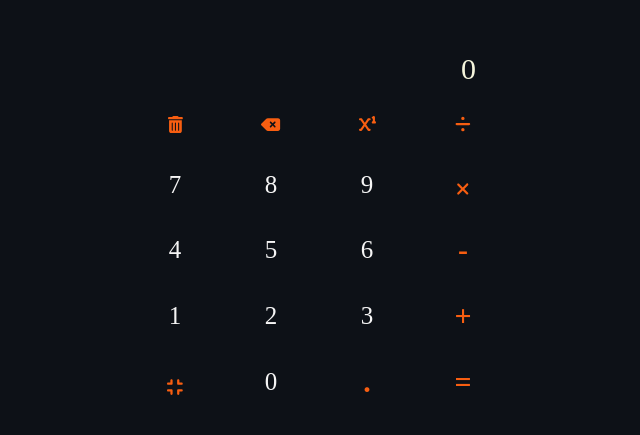
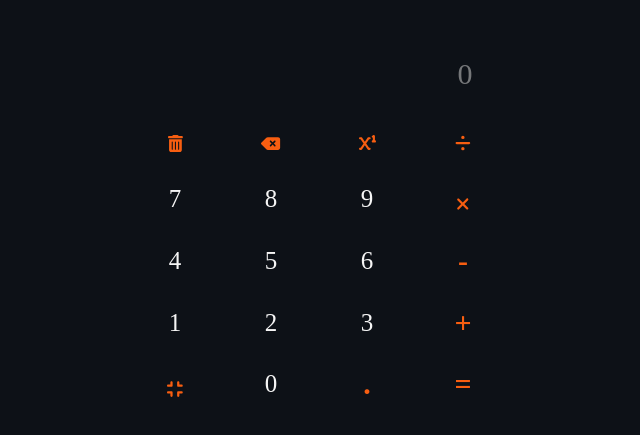
Before and after one commit to dawidkapuza/react-calculator, a React (Create React App) app: page / in a window 1280 px wide. Shown: the part 265-700 px from the top of the page, without its empty margins (321-961 px from the left). Built offline with nearby package versions, Linux system fonts and the light colour scheme; a web font is replaced by a local one.

Commit message:
History Feature

```diff
--- /dev/null
+++ b/src/components/UI/icon/Icon.jsx
@@ -0,0 +1,35 @@
+import {
+  faCompress,
+  faDeleteLeft,
+  faDivide,
+  faMultiply,
+  faPercent,
+  faSuperscript,
+  faTrashCan
+} from "@fortawesome/free-solid-svg-icons";
+import { FontAwesomeIcon } from "@fortawesome/react-fontawesome";
+import React from "react";
+
+export default function Icon({ value }) {
+  return (
+    <div>
+      {value === "backspace" ? (
+        <FontAwesomeIcon style={{ height: "17px" }} icon={faDeleteLeft} />
+      ) : value === "erase" ? (
+        <FontAwesomeIcon style={{ height: "17px" }} icon={faTrashCan} />
+      ) : value === "more" ? (
+        <FontAwesomeIcon style={{ height: "18px" }} icon={faCompress} />
+      ) : value === "/" ? (
+        <FontAwesomeIcon style={{ height: "18px" }} icon={faDivide} />
+      ) : value === "*" ? (
+        <FontAwesomeIcon style={{ height: "18px" }} icon={faMultiply} />
+      ) : value === "%" ? (
+        <FontAwesomeIcon style={{ height: "18px" }} icon={faPercent} />
+      ) : value === "^" ? (
+        <FontAwesomeIcon style={{ height: "17px" }} icon={faSuperscript} />
+      ) : (
+        value
+      )}
+    </div>
+  );
+}
--- a/src/components/UI/textarea/TextArea.jsx
+++ /dev/null
@@ -1,32 +0,0 @@
-import React from "react";
-import cl from "./TextArea.module.css";
-
-export default class TextArea extends React.Component {
-  constructor(props) {
-    super(props);
-    this.textArea = React.createRef();
-  }
-  componentDidMount() {
-    const node = this.textArea.current;
-    node.scrollTop = node.scrollHeight;
-    window.addEventListener("resize", () => {
-      node.scrollTop = node.scrollHeight;
-    });
-  }
-  componentDidUpdate() {
-    const node = this.textArea.current;
-    node.scrollTop = node.scrollHeight;
-  }
-
-  render() {
-    return (
-      <textarea
-        ref={this.textArea}
-        className={cl.textarea}
-        {...this.props}
-        value={this.props.children}
-        tabIndex="-1"
-      />
-    );
-  }
-}
--- a/src/components/UI/textarea/TextArea.module.css
+++ /dev/null
@@ -1,20 +0,0 @@
-.textarea {
-  resize: none;
-  border: none;
-  color: beige;
-  width: 100%;
-  height: 100%;
-  text-align: right;
-  user-select: none;
-  font-size: 30px;
-  padding-right: 35px;
-  -ms-overflow-style: none; /* IE and Edge */
-  scrollbar-width: none; /* Firefox */
-}
-.textarea:focus {
-  outline: none;
-}
-
-.textarea::-webkit-scrollbar {
-  display: none;
-}
--- a/src/components/buttonBox/ButtonBox.jsx
+++ b/src/components/buttonBox/ButtonBox.jsx
@@ -1,8 +1,7 @@
-import { faCompress, faDeleteLeft, faDivide, faMultiply, faPercent, faSuperscript, faTrashCan } from "@fortawesome/free-solid-svg-icons";
-import { FontAwesomeIcon } from "@fortawesome/react-fontawesome";
 import React from "react";
 import { btnValues } from "../../utils/btnValues";
 import Button from "../UI/button/Button";
+import Icon from "../UI/icon/Icon";
 import cl from "./ButtonBox.module.css";
 
 export default function ButtonBox(props) {
@@ -17,42 +16,7 @@ export default function ButtonBox(props) {
             isunary={isunary}
             className={isNaN(+value) ? cl.nonNumericSymbol : cl.numericSymbol}
           >
-            {value === "backspace" ? (
-              <FontAwesomeIcon
-                style={{height: "17px" }}
-                icon={faDeleteLeft}
-              />
-            ) : value === "erase" ? (
-              <FontAwesomeIcon
-                style={{height: "17px" }}
-                icon={faTrashCan}
-              />
-            ) : value === 'more'? (
-              <FontAwesomeIcon
-                style={{height: "18px" }}
-                icon={faCompress}
-              />
-            ) : value === '/'? (
-              <FontAwesomeIcon
-                style={{height: "18px" }}
-                icon={faDivide}
-              />
-            ) : value === '*'? (
-              <FontAwesomeIcon
-                style={{height: "18px" }}
-                icon={faMultiply}
-              />
-            ) : value === '%'? (
-              <FontAwesomeIcon
-                style={{height: "18px" }}
-                icon={faPercent}
-              />
-            ) : value === '^'? (
-              <FontAwesomeIcon
-                style={{height: "17px" }}
-                icon={faSuperscript}
-              />
-            ) : value}
+            <Icon value={value}></Icon>
           </Button>
         );
       })}
--- a/src/components/buttonBox/ButtonBox.module.css
+++ b/src/components/buttonBox/ButtonBox.module.css
@@ -1,5 +1,6 @@
 .buttonBox {
   width: 100%;
+  height: 20%;
   flex-grow: 1;
   display: grid;
   grid-template-columns: repeat(4, 1fr);
--- a/src/components/interface/Interface.jsx
+++ b/src/components/interface/Interface.jsx
@@ -3,15 +3,51 @@ import { useCalculator } from "../../hooks/useCalculator";
 import ButtonBox from "../buttonBox/ButtonBox";
 import Screen from "../screen/Screen";
 import cl from "./Interface.module.css";
-import { toLocaleString } from "../../utils/formatting";
 
 export default function Interface() {
-  const [result, expression, onClick] = useCalculator("");
+  const [result, expression, history, onClick] = useCalculator("");
+
+  let currentExpression = history[0].expression;
+  let currentResult = history[0].result;
+  let expIsEmpty = expression ? 1 : 0
+  console.log(history);
   return (
     <div className={cl.interface}>
-      <Screen>{`\r\r\r\r\r${toLocaleString(expression)}\r${
-        result ? '= ' + toLocaleString(result) : 0
-      }`}</Screen>
+      <Screen>
+        <div className={cl.content}>
+          <span className={cl.history}>
+
+            {
+
+              history.map((i, idx) => {
+              let expression = history[history.length - idx - expIsEmpty]?.expression || "";
+              let result = history[history.length - idx - expIsEmpty]?.result;
+              return (
+                <span key={idx} style={{marginBottom: "15px"}}>
+                  {expression}
+                  <br />
+                  {result ? "= " + result : ""}
+                  <br />
+                </span>
+              );
+            })}
+          </span>
+          <span className={expIsEmpty ? cl.selected : ""}>
+            {expression
+              ? expression
+              : currentExpression !== ""
+              ? currentExpression
+              : 0}
+          </span>
+          <span className={expIsEmpty ? "" : cl.selected}>
+            {result
+              ? "= " + result
+              : currentResult !== ""
+              ? "= " + currentResult
+              : ""}
+          </span>
+        </div>
+      </Screen>
 
       <ButtonBox onClick={onClick} />
     </div>
--- a/src/components/interface/Interface.module.css
+++ b/src/components/interface/Interface.module.css
@@ -7,7 +7,6 @@
   left: 50%;
   top: 50%;
   transform: translate(-50%, -50%);
-
 }
 
 @media screen and (max-width: 700px) {
@@ -16,3 +15,27 @@
     width: 100%;
   }
 }
+
+.content {
+  display: flex;
+  flex-direction: column;
+  position: absolute;
+  top: auto;
+  right: 0;
+  bottom: 0;
+  text-align: right;
+  height: 100%; /* TODO: Make content scrollable without setting height */
+  padding-right: 10%;
+  padding-left: 10%;
+  margin-bottom: 1rem;
+
+}
+.history {
+  display: flex;
+  flex-direction: column;
+  margin-top: auto;
+}
+.selected {
+  font-size: 36px;
+  color: beige;
+}
--- a/src/components/screen/Screen.jsx
+++ b/src/components/screen/Screen.jsx
@@ -1,11 +1,28 @@
-import React from 'react'
-import TextArea from '../UI/textarea/TextArea'
-import cl from './Screen.module.css'
+import React from "react";
+import cl from "./Screen.module.css";
 
-export default function Screen(props) {
-  return (
-    <div className={cl.screen}>
-      <TextArea readOnly {...props}/>
-    </div>
-  )
+export default class Screen extends React.Component {
+  constructor(props) {
+    super(props);
+    this.screen = React.createRef();
+  }
+  componentDidMount() {
+    const node = this.screen.current;
+    node.scrollTop = node.scrollHeight;
+  }
+  componentDidUpdate() {
+    const node = this.screen.current;
+    node.scrollTop = node.scrollHeight;
+    window.addEventListener("resize", () => {
+      node.scrollTop = node.scrollHeight;
+    });
+  }
+
+  render() {
+    return (
+      <div ref={this.screen} className={cl.screen} {...this.props}>
+        {this.props.children}
+      </div>
+    );
+  }
 }
--- a/src/components/screen/Screen.module.css
+++ b/src/components/screen/Screen.module.css
@@ -1,4 +1,13 @@
 .screen {
+  flex-grow: 1;
+  color: rgba(190, 190, 190, 0.59);
   width: 100%;
-  flex-grow: 1;
+  height: 10%;
+  font-size: 30px;
+  overflow-y: scroll;
+  position: relative;
 }
+
+.screen::-webkit-scrollbar {
+  display: none;
+}
--- a/src/hooks/useCalculator.js
+++ b/src/hooks/useCalculator.js
@@ -1,17 +1,38 @@
 import { mathjs } from "../utils/math.js";
 import { useState, useMemo } from "react";
+import { toLocaleString } from "../utils/formatting.js";
 
 export const useCalculator = (initialValue) => {
   const [expression, setExpression] = useState(initialValue);
+  const [history, setHistory] = useState([
+    { expression: initialValue, result: initialValue },
+  ]);
+
+  let result = initialValue;
   const onClick = (e) => {
     let btn = e.target.closest("button");
     if (!btn || !btn.parentElement.contains(btn)) return;
 
     const isUnary = btn.getAttribute("isunary");
     const floatIsUsed = btn.value === "." && /\.\d+$/.test(expression);
-    const floatIsAllowed = btn.value === "." && (expression.endsWith("0") || !expression)
+    const floatIsAllowed =
+      btn.value === "." && (expression.endsWith("0") || !expression);
 
-    if (btn.value === "more" || btn.value === "=" || !expression && btn.value === '0') return; // TO DO...
+    if (btn.value === "more" || (!expression && btn.value === "0")) return; // TO DO...
+
+    if (btn.value === "=") {
+      if (!expression) return;
+      setHistory([
+
+        {
+          expression: toLocaleString(expression),
+          result
+        },
+        ...history,
+      ]);
+      setExpression(initialValue)
+      return;
+    }
 
     if (isNaN(btn.value)) {
       if ((!expression && !isUnary) || floatIsUsed) return;
@@ -36,6 +57,7 @@ export const useCalculator = (initialValue) => {
     }
     if (btn.value === "erase") {
       setExpression(initialValue);
+      setHistory([{ expression: initialValue, result: initialValue }]);
     } else if (btn.value === "backspace") {
       setExpression(
         (prevValue) =>
@@ -47,7 +69,7 @@ export const useCalculator = (initialValue) => {
     }
   };
 
-  let result = useMemo(() => mathjs.evaluate(expression), [expression]);
+  result = useMemo(() => toLocaleString(mathjs.evaluate(expression)), [expression]);
 
-  return [result, expression, onClick];
+  return [result, toLocaleString(expression), history, onClick];
 };
--- a/src/utils/formatting.js
+++ b/src/utils/formatting.js
@@ -1 +1,7 @@
-export const toLocaleString = (num) => num.toString().replace(/(?<=\D)0$/, "").replace(/(?<!\..*)(\d)(?=(?:\d{3})+(?:\.|$))/g, "$1 ") ;
+export const toLocaleString = (num) =>
+  num
+    ? num
+        .toString()
+        .replace(/(?<=\D)0$/, "")
+        .replace(/(?<!\..*)(\d)(?=(?:\d{3})+(?:\.|$))/g, "$1 ")
+    : "";
```
Also changed, not shown: src/components/UI/icon/Icon.bundle.css (added).
